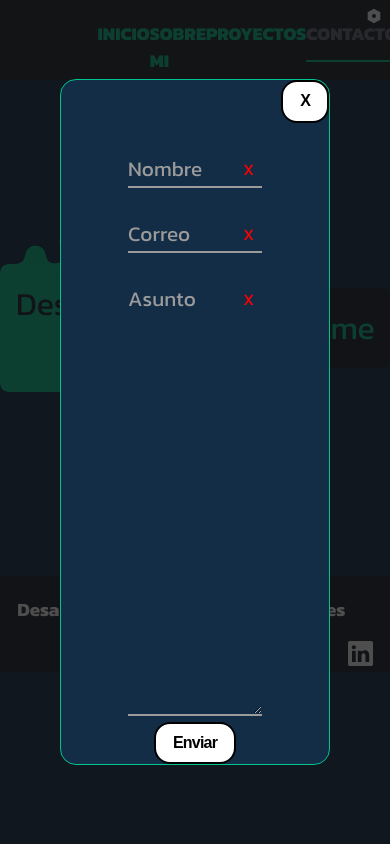
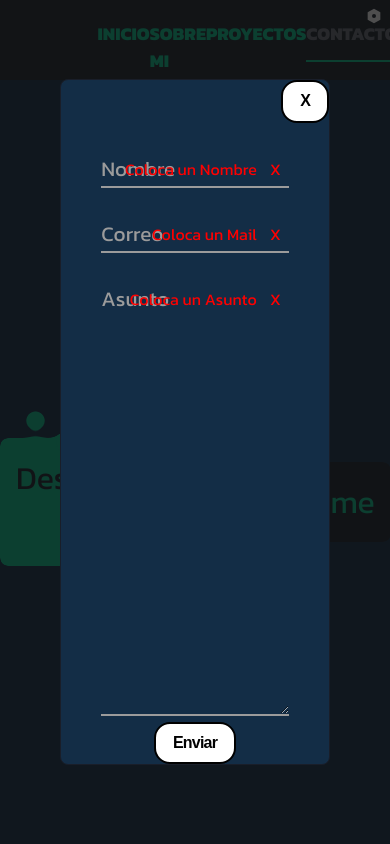
Before and after one commit to DavidLBruno/Portfolio, a React (Create React App) app in the folder client/: page /contact in a window 390 px wide. Both pictures are taken after a click on the link "Contactarme". Shown: the top 844 px of the page. Built offline with nearby package versions, Linux system fonts and the light colour scheme.

Commit message:
Responsive 2.0

```diff
--- a/client/src/components/Contact/checkError.js
+++ b/client/src/components/Contact/checkError.js
@@ -1,18 +1,32 @@
-export const validate = (input) => {
+export const validate = (input, error) => {
+  const changeError = error;
   const expresiones = {
     name: /^[a-zA-ZÀ-ÿ\s]{1,20}$/,
+    subject: /^[a-zA-ZÀ-ÿ\s]{1,300}$/,
     mail: /^[a-zA-Z0-9_.+-]+@[a-zA-Z0-9-]+\.[a-zA-Z0-9-.]+$/,
   };
   const value = input[Object.keys(input)[0]];
   switch (Object.keys(input)[0]) {
     case "name":
       if (!expresiones.name.test(value)) {
-        console.log("Mal escrito");
+        changeError.name = "El nombre no cumple las condiciones";
+        return changeError;
+      } else {
+        return changeError;
       }
-      break;
     case "mail":
-      break;
+      if (!expresiones.mail.test(value)) {
+        changeError.name = "El nombre no cumple las condiciones";
+        return changeError;
+      } else {
+        return changeError;
+      }
     case "subject":
-      break;
+      if (!expresiones.subject.test(value)) {
+        changeError.name = "El nombre no cumple las condiciones";
+        return changeError;
+      } else {
+        return changeError;
+      }
   }
 };
--- a/client/src/components/Contact/index.jsx
+++ b/client/src/components/Contact/index.jsx
@@ -5,7 +5,11 @@ import { validate } from "./checkError";
 
 export default function () {
   const [form, setForm] = useState(false);
-  const [error, setError] = useState("");
+  const [error, setError] = useState({
+    name: "",
+    mail: "",
+    subject: "",
+  });
   const [input, setInput] = useState({
     name: "",
     mail: "",
@@ -23,9 +27,12 @@ export default function () {
     });
 
     setError(
-      validate({
-        [event.target.name]: event.target.value,
-      })
+      validate(
+        {
+          [event.target.name]: event.target.value,
+        },
+        error
+      )
     );
   };
 
@@ -76,6 +83,9 @@ export default function () {
                 Nombre
               </label>
               <label className={styles.labelInput}>X</label>
+              <label className={`${styles.labelInput} ${styles.labelInfo}`}>
+                Coloca un Nombre
+              </label>
             </div>
             <div className={`${styles.formGroup} ${styles.field}`}>
               <input
@@ -91,6 +101,9 @@ export default function () {
                 Correo
               </label>
               <label className={styles.labelInput}>X</label>
+              <label className={`${styles.labelInput} ${styles.labelInfo}`}>
+                Coloca un Mail
+              </label>
             </div>
             <div className={`${styles.formGroup} ${styles.field} `}>
               <textarea
@@ -106,6 +119,9 @@ export default function () {
                 Asunto
               </label>
               <label className={styles.labelInput}>X</label>
+              <label className={`${styles.labelInput} ${styles.labelInfo}`}>
+                Coloca un Asunto
+              </label>
             </div>
             <button type="submit" className={styles.button59}>
               Enviar
--- a/client/src/components/Contact/index.module.css
+++ b/client/src/components/Contact/index.module.css
@@ -3,7 +3,7 @@
     flex-direction: row;
     justify-content: space-around;
     align-items: center;
-    height: 31rem;
+    height: 100vh;
 }
 
 .formContact{
@@ -33,10 +33,10 @@
     display: flex;
     flex-direction: column;
     align-items: flex-end;
-    min-width: 50%;
+    min-width: 40%;
     min-height: 80vh;
-    border: 1px solid var(--verde);
-    border-radius: 1rem;
+    border: 1px solid var(--negro);
+    border-radius: 0.5rem;
     background-color: var(--azul);
 }
 
@@ -109,7 +109,7 @@
     position: relative;
     padding: 15px 0 0;
     margin-top: 10px;
-    width: 50%;
+    width: 70%;
   }
 
   .formField {
@@ -171,3 +171,6 @@
     right: 0.5rem;
     top: 1.5rem;
   }
+  .labelInfo{
+    right: 2rem;
+  }
--- a/client/src/components/Home/index.module.css
+++ b/client/src/components/Home/index.module.css
@@ -7,7 +7,7 @@
     display: flex;
     flex-direction: column;
     align-items: center;
-    height: 35rem;
+    height: 80vh;
 }
 
 .tituloIntro {
--- a/client/src/components/Projects/index.module.css
+++ b/client/src/components/Projects/index.module.css
@@ -5,7 +5,7 @@
     margin-bottom: 5rem;
     align-items: flex-start;
     justify-content: space-around;
-    min-height: 35rem;
+    min-height: 80vh;
     width: 100%;
 }
 
```
